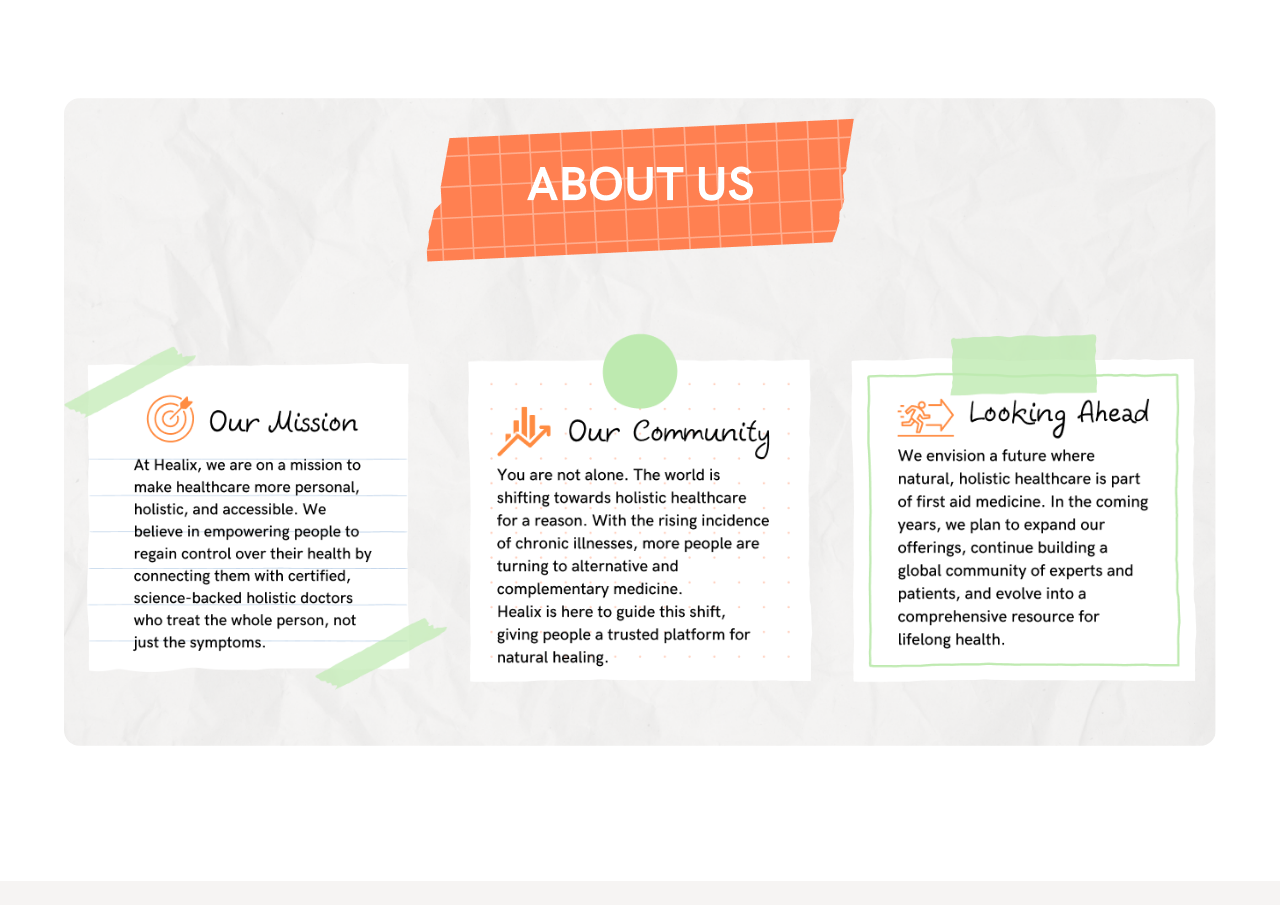
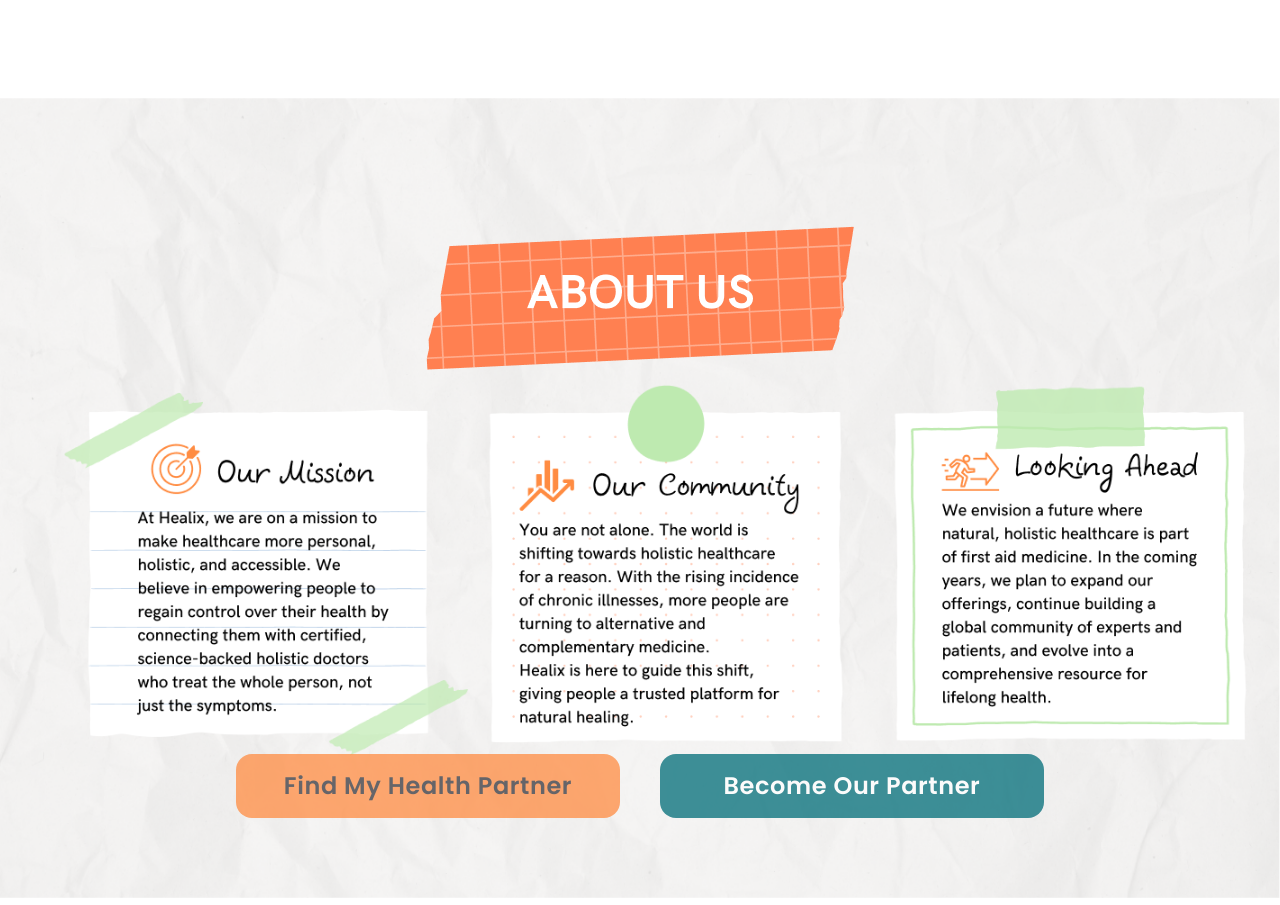
Before and after one commit to Danielvermel/weeul, a React (Vite) app: page / in a window 1280 px wide. Shown: the part 4132-5037 px from the top of the page. Before the commit the page ends 5013 px from the top, so only its background shows below. Built offline with nearby package versions, Linux system fonts and the light colour scheme.

Commit message:
improve from feebback about us page

```diff
--- a/src/sections/AboutUs.jsx
+++ b/src/sections/AboutUs.jsx
@@ -1,18 +1,19 @@
 import { Element } from "react-scroll";
+import Button from "../components/Button.jsx";
 
 const AboutUs = () => {
     return (
         <section className="bg-white">
-            <Element name="About Us" className="pb-32 pt-24 max-lg:pb-24 max-md:py-16">
-                <div className="container ">
+            <Element name="About Us" className="pt-24 max-lg:pb-24 max-md:py-16">
+                <div>
                     {/* Yellow-bordered image as the containing element */}
                     <div className="relative inline-block rounded-2xl">
-                        <img src="/images/about-us/papper-wall.png" className="rounded-2xl w-full" />
-
+                        <img src="/images/about-us/papper-wall.png" className="bg-cover  h-lvh" />
+                        <div className="container">
                             {/* Centered Image */}
                             <img
                                 src="/images/about-us/about-us.png"
-                            className="absolute top-5 left-1/2 transform -translate-x-1/2 "
+                                className="absolute top-32 left-1/2 transform -translate-x-1/2"
                             />
 
                             {/* Bottom Flexed Section */}
@@ -30,6 +31,33 @@
                                 </div>
                             </div>
                         </div>
+                        {/* Buttons */}
+                        <div className="absolute bottom-20 left-1/2 transform -translate-x-1/2">
+                            <div className="flex items-center justify-center flex-row gap-10">
+                                <Button
+                                    containerClassName="bg-s6 w-96 basis-1/2 opacity-75 h-16"
+                                    textClassName="tracking-wide  text-2xl font-semibold"
+                                    onClick={() => {
+                                        setType("client");
+                                        handleOpenModal();
+                                    }}
+                                >
+                                    Find My Health Partner
+                                </Button>
+
+                                <Button
+                                    containerClassName="bg-p4 w-96 basis-1/2 opacity-75 h-16"
+                                    textClassName="text-white tracking-wide text-2xl font-semibold"
+                                    onClick={() => {
+                                        setType("partner");
+                                        handleOpenModal();
+                                    }}
+                                >
+                                    Become Our Partner
+                                </Button>
+                            </div>
+                        </div>
+                    </div>
                 </div>
             </Element>
         </section>
```
Lines whose indentation alone changed are shown as unchanged.
